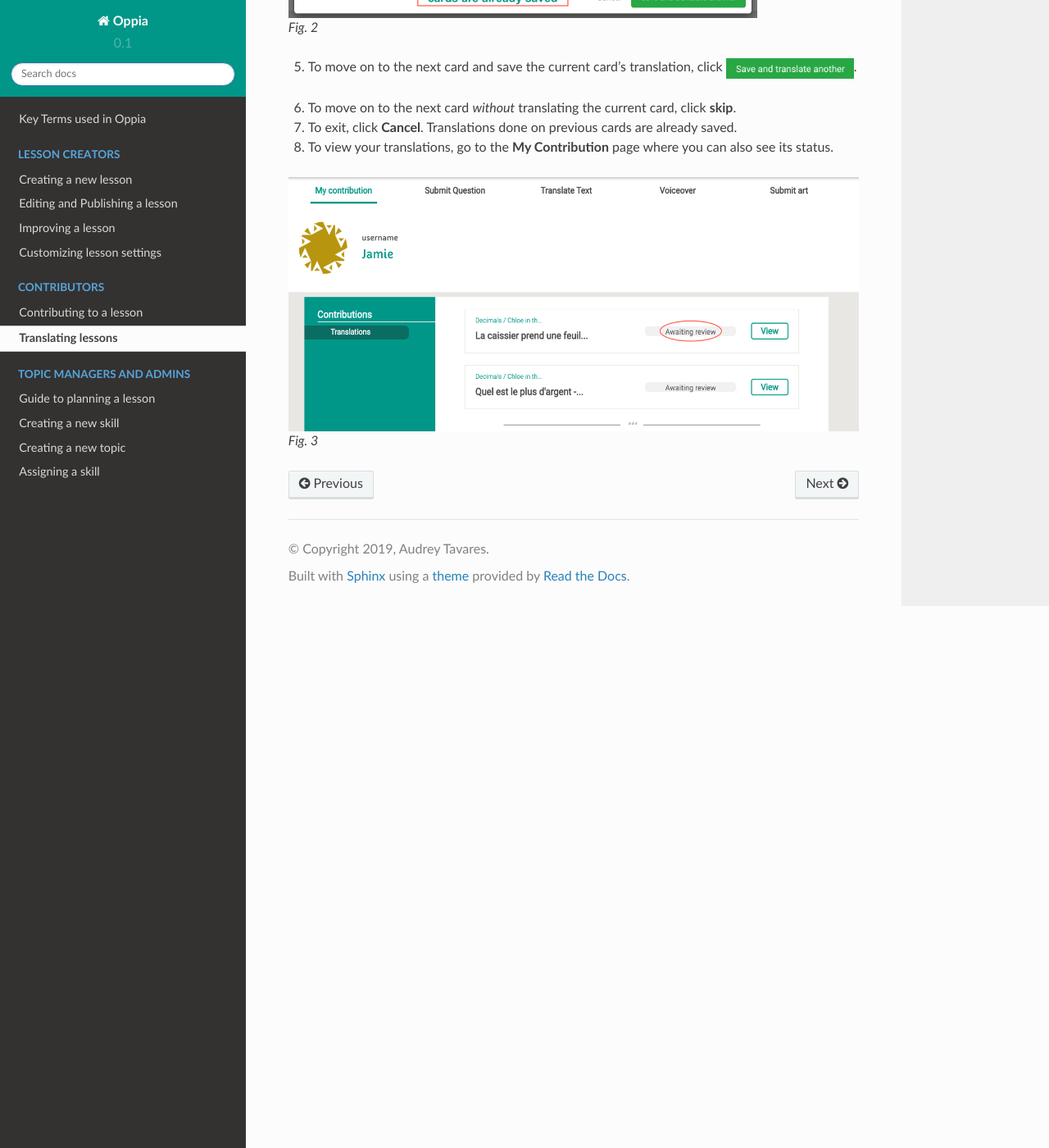
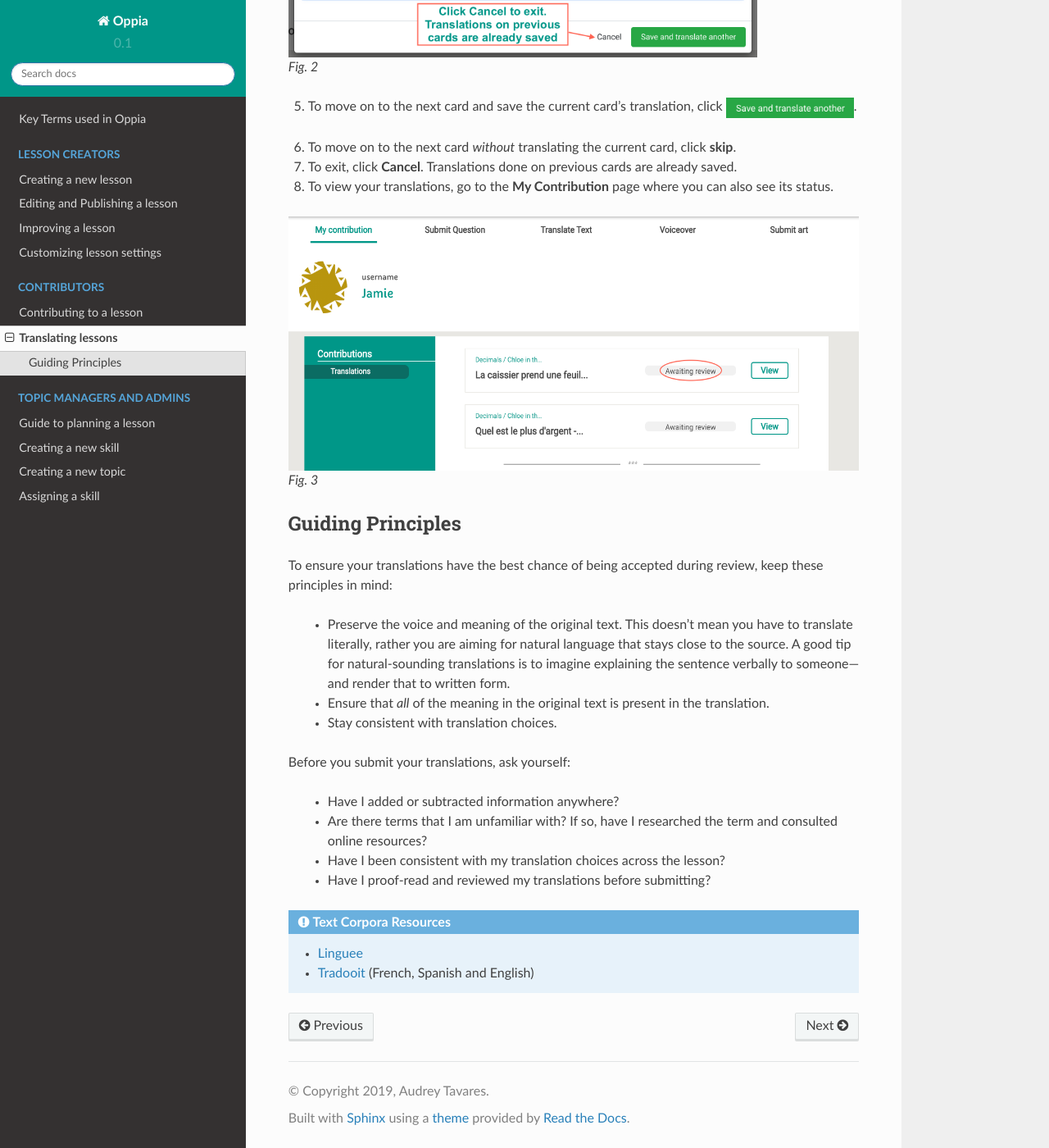
Before and after one commit to audstav/oppiadocstest, a Sphinx documentation site: the page built from docs/source/contributor/translate.rst, in a window 1280 px wide and 1400 px high, scrolled down 1407 px. Shown: the whole window at 82% size. Built offline with Sphinx 7.4.7 and the Read the Docs theme 2.0.0, drawn with Linux system fonts in a browser that asks for light colours; some of the changed text lies outside the part shown.

Commit message:
Modified translate page

```diff
--- a/docs/source/contributor/contribute.rst
+++ b/docs/source/contributor/contribute.rst
@@ -1,6 +1,6 @@
 Contributing to a lesson
 =========================
 
-Thank you for improving Oppia's lessons with your contributions! This section will cover how you can contribute:
+Thank you for your interest in improving Oppia's lessons with your contributions! This section will cover how you can contribute:
 
  * :ref:`Translations for lessons <translations>`
--- a/docs/source/contributor/translate.rst
+++ b/docs/source/contributor/translate.rst
@@ -2,7 +2,7 @@
 
 Translating lessons
 ====================
-Translations help even more learners access Oppia's lessons. When you submit translations, they are sent for review. You can view the status of all your translations in the **My Contribution** page.
+Translations help even more learners access Oppia's lessons, while also giving you a chance to use your language skills to help create opportunity around the world. When you submit translations, they are sent for review. You can view the status of all your translations in the **My Contribution** page.
 
 Watch the video to learn how to contribute translations, or if you prefer reading the instructions instead, keep scrolling down.
 
@@ -46,3 +46,24 @@ Watch the video to learn how to contribute translations, or if you prefer readin
    :scale: 30 %
 
    *Fig. 3*
+
+Guiding Principles
+-------------------
+To ensure your translations have the best chance of being accepted during review, keep these principles in mind:
+
+ * Preserve the voice and meaning of the original text. This doesn't mean you have to translate literally, rather you are aiming for natural language that stays close to the source. A good tip for natural-sounding translations is to imagine explaining the sentence verbally to someone—and render that to written form.
+ * Ensure that *all* of the meaning in the original text is present in the translation.
+ * Stay consistent with translation choices.
+
+
+Before you submit your translations, ask yourself:
+
+ * Have I added or subtracted information anywhere?
+ * Are there terms that I am unfamiliar with? If so, have I researched the term and consulted online resources?
+ * Have I been consistent with my translation choices across the lesson?
+ * Have I proof-read and reviewed my translations before submitting?
+
+.. admonition:: Text Corpora Resources
+
+   * `Linguee <https://www.linguee.com/>`_
+   * `Tradooit <http://www.tradooit.com/>`_ (French, Spanish and English)
```
